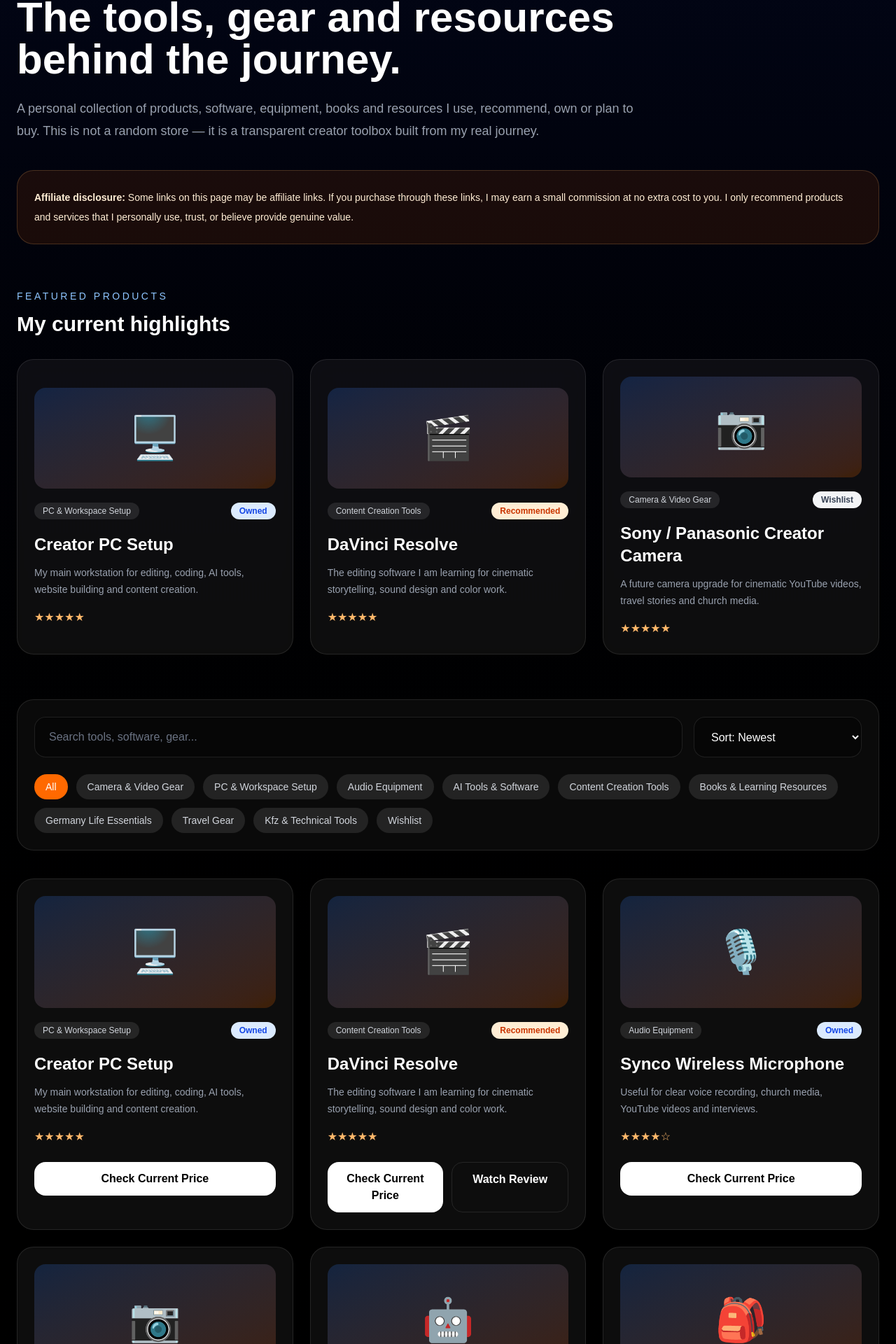
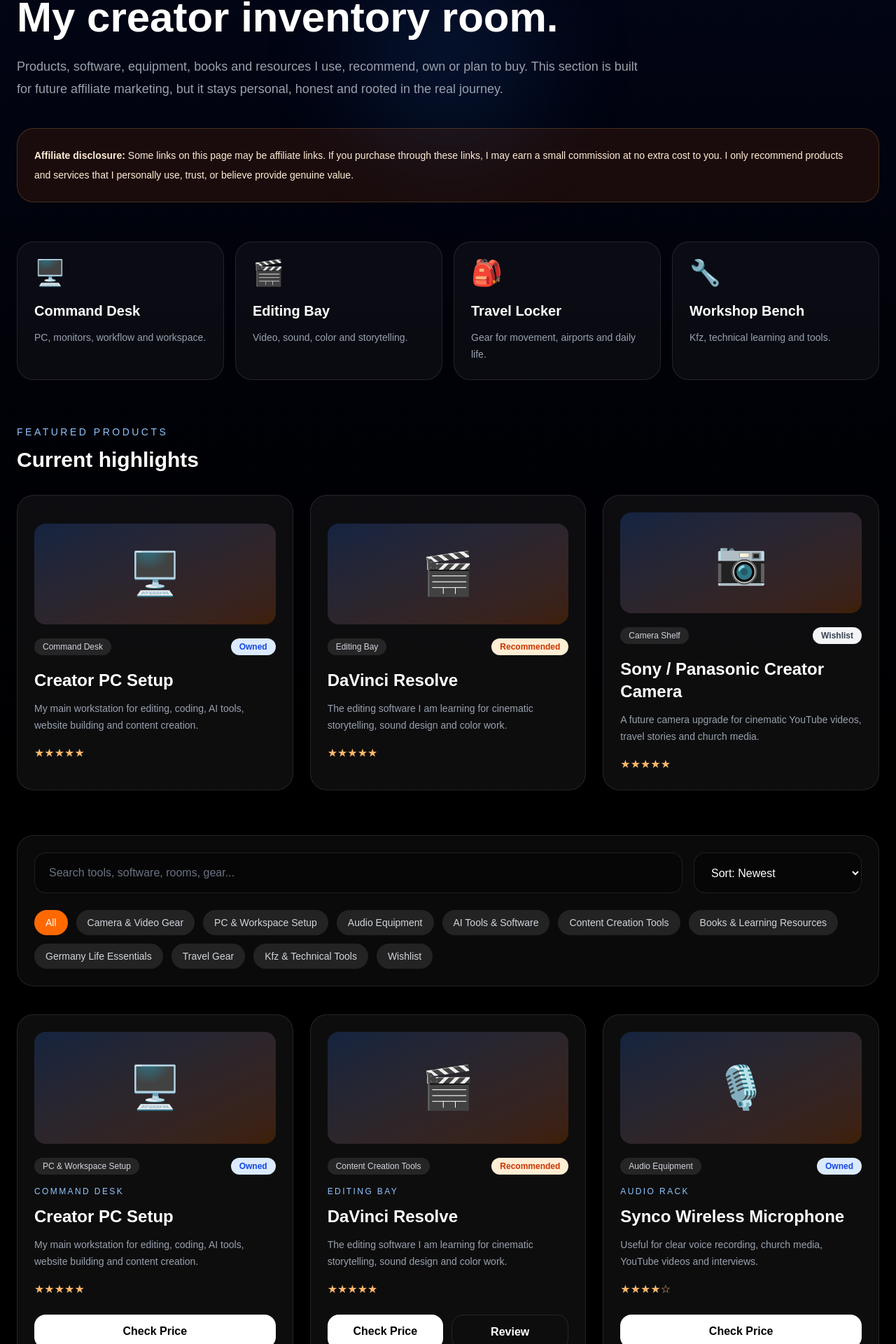
Before and after one commit to deincaptainmar/marvel-lab, a Next.js app: page / in a window 1280 px wide. Shown: the part 4042-5962 px from the top of the page at 70% size. Built offline with nearby package versions, Linux system fonts and the light colour scheme.

Commit message:
Upgrade maze reveal and toolbox inventory experience

```diff
--- a/src/components/ToolboxSection.tsx
+++ b/src/components/ToolboxSection.tsx
@@ -1,6 +1,7 @@
 "use client";
 
 import { useMemo, useState } from "react";
+import Reveal from "@/components/Reveal";
 
 type ProductStatus = "Owned" | "Recommended" | "Wishlist";
 
@@ -17,6 +18,7 @@
   youtubeUrl?: string;
   featured?: boolean;
   dateAdded: string;
+  room: string;
 };
 
 const categories = [
@@ -48,6 +50,7 @@
     affiliateUrl: "#",
     featured: true,
     dateAdded: "2026-06-08",
+    room: "Command Desk",
   },
   {
     id: 2,
@@ -64,6 +67,7 @@
     youtubeUrl: "https://www.youtube.com/@marvel.marodza",
     featured: true,
     dateAdded: "2026-06-08",
+    room: "Editing Bay",
   },
   {
     id: 3,
@@ -78,6 +82,7 @@
     imageEmoji: "🎙️",
     affiliateUrl: "#",
     dateAdded: "2026-06-08",
+    room: "Audio Rack",
   },
   {
     id: 4,
@@ -93,6 +98,7 @@
     affiliateUrl: "#",
     featured: true,
     dateAdded: "2026-06-08",
+    room: "Camera Shelf",
   },
   {
     id: 5,
@@ -107,6 +113,7 @@
     imageEmoji: "🤖",
     affiliateUrl: "#",
     dateAdded: "2026-06-08",
+    room: "AI Console",
   },
   {
     id: 6,
@@ -121,6 +128,7 @@
     imageEmoji: "🎒",
     affiliateUrl: "#",
     dateAdded: "2026-06-08",
+    room: "Travel Locker",
   },
   {
     id: 7,
@@ -135,6 +143,7 @@
     imageEmoji: "📁",
     affiliateUrl: "#",
     dateAdded: "2026-06-08",
+    room: "Germany Drawer",
   },
   {
     id: 8,
@@ -149,6 +158,7 @@
     imageEmoji: "🔧",
     affiliateUrl: "#",
     dateAdded: "2026-06-08",
+    room: "Workshop Bench",
   },
 ];
 
@@ -175,10 +185,13 @@
         product.category === selectedCategory ||
         (selectedCategory === "Wishlist" && product.status === "Wishlist");
 
+      const searchValue = search.toLowerCase();
+
       const matchesSearch =
-        product.name.toLowerCase().includes(search.toLowerCase()) ||
-        product.category.toLowerCase().includes(search.toLowerCase()) ||
-        product.review.toLowerCase().includes(search.toLowerCase());
+        product.name.toLowerCase().includes(searchValue) ||
+        product.category.toLowerCase().includes(searchValue) ||
+        product.review.toLowerCase().includes(searchValue) ||
+        product.room.toLowerCase().includes(searchValue);
 
       return matchesCategory && matchesSearch;
     });
@@ -214,62 +227,84 @@
   return (
     <section
       id="toolbox"
-      className="relative z-10 scroll-mt-24 bg-gradient-to-b from-slate-950 via-black to-slate-950 px-6 py-28 text-white light:from-orange-50 light:via-white light:to-blue-50 light:text-black"
+      className="relative z-10 scroll-mt-24 overflow-hidden bg-gradient-to-b from-slate-950 via-black to-slate-950 px-6 py-28 text-white light:from-orange-50 light:via-white light:to-blue-50 light:text-black"
     >
-      <div className="mx-auto max-w-7xl">
+      <div className="absolute left-1/2 top-24 h-72 w-72 -translate-x-1/2 rounded-full bg-blue-500/10 blur-3xl" />
+      <div className="absolute bottom-24 right-10 h-72 w-72 rounded-full bg-orange-500/10 blur-3xl" />
+
+      <div className="relative mx-auto max-w-7xl">
+        <Reveal direction="up">
           <div className="max-w-4xl">
             <p className="text-sm uppercase tracking-[0.35em] text-orange-300 light:text-orange-600">
               Marvel&apos;s Toolbox
             </p>
 
             <h2 className="mt-4 text-4xl font-extrabold md:text-6xl">
-            The tools, gear and resources behind the journey.
+              My creator inventory room.
             </h2>
 
             <p className="mt-6 text-lg leading-8 text-gray-400 light:text-gray-600">
-            A personal collection of products, software, equipment, books and
-            resources I use, recommend, own or plan to buy. This is not a random
-            store — it is a transparent creator toolbox built from my real
-            journey.
+              Products, software, equipment, books and resources I use,
+              recommend, own or plan to buy. This section is built for future
+              affiliate marketing, but it stays personal, honest and rooted in
+              the real journey.
             </p>
           </div>
+        </Reveal>
 
-        {/* Affiliate disclosure */}
+        <Reveal delay={0.08}>
           <div className="mt-10 rounded-3xl border border-orange-300/20 bg-orange-500/10 p-6 text-sm leading-7 text-orange-100 light:border-orange-200 light:bg-orange-50 light:text-orange-900">
-          <strong>Affiliate disclosure:</strong> Some links on this page may be
-          affiliate links. If you purchase through these links, I may earn a
-          small commission at no extra cost to you. I only recommend products
-          and services that I personally use, trust, or believe provide genuine
-          value.
+            <strong>Affiliate disclosure:</strong> Some links on this page may
+            be affiliate links. If you purchase through these links, I may earn
+            a small commission at no extra cost to you. I only recommend
+            products and services that I personally use, trust, or believe
+            provide genuine value.
+          </div>
+        </Reveal>
+
+        {/* Inventory rooms */}
+        <div className="mt-14 grid gap-4 sm:grid-cols-2 lg:grid-cols-4">
+          {[
+            ["Command Desk", "PC, monitors, workflow and workspace.", "🖥️"],
+            ["Editing Bay", "Video, sound, color and storytelling.", "🎬"],
+            ["Travel Locker", "Gear for movement, airports and daily life.", "🎒"],
+            ["Workshop Bench", "Kfz, technical learning and tools.", "🔧"],
+          ].map(([title, text, icon], index) => (
+            <Reveal key={title} delay={index * 0.06} direction="scale">
+              <div className="h-full rounded-3xl border border-white/10 bg-white/[0.04] p-6 backdrop-blur-md transition hover:-translate-y-2 hover:bg-white/[0.08] light:border-black/10 light:bg-white light:shadow-sm">
+                <p className="text-4xl">{icon}</p>
+                <h3 className="mt-5 text-xl font-bold">{title}</h3>
+                <p className="mt-3 text-sm leading-6 text-gray-400 light:text-gray-600">
+                  {text}
+                </p>
+              </div>
+            </Reveal>
+          ))}
         </div>
 
         {/* Featured products */}
         <div className="mt-16">
-          <div className="flex flex-col justify-between gap-4 md:flex-row md:items-end">
-            <div>
+          <Reveal>
             <p className="text-sm uppercase tracking-[0.25em] text-blue-300 light:text-blue-600">
               Featured Products
             </p>
-              <h3 className="mt-3 text-3xl font-bold">
-                My current highlights
-              </h3>
-            </div>
-          </div>
+            <h3 className="mt-3 text-3xl font-bold">Current highlights</h3>
+          </Reveal>
 
           <div className="mt-8 grid gap-6 md:grid-cols-3">
-            {featuredProducts.map((product) => (
+            {featuredProducts.map((product, index) => (
+              <Reveal key={product.id} delay={index * 0.08} direction="scale">
                 <button
-                key={product.id}
                   onClick={() => setSelectedProduct(product)}
-                className="rounded-3xl border border-white/10 bg-white/[0.05] p-6 text-left backdrop-blur-md transition hover:-translate-y-1 hover:bg-white/[0.08] light:border-black/10 light:bg-white light:shadow-sm light:hover:bg-blue-50"
+                  className="group h-full w-full rounded-3xl border border-white/10 bg-white/[0.05] p-6 text-left backdrop-blur-md transition hover:-translate-y-2 hover:bg-white/[0.08] light:border-black/10 light:bg-white light:shadow-sm light:hover:bg-blue-50"
                 >
-                <div className="flex h-36 items-center justify-center rounded-2xl bg-gradient-to-br from-blue-500/20 to-orange-500/20 text-6xl">
+                  <div className="flex h-36 items-center justify-center rounded-2xl bg-gradient-to-br from-blue-500/20 to-orange-500/20 text-6xl transition group-hover:scale-[1.03]">
                     {product.imageEmoji}
                   </div>
 
-                <div className="mt-5 flex items-center justify-between gap-3">
+                  <div className="mt-5 flex flex-wrap items-center justify-between gap-3">
                     <span className="rounded-full bg-white/10 px-3 py-1 text-xs text-gray-300 light:bg-gray-100 light:text-gray-700">
-                    {product.category}
+                      {product.room}
                     </span>
 
                     <span
@@ -291,16 +326,18 @@
                     {stars(product.rating)}
                   </p>
                 </button>
+              </Reveal>
             ))}
           </div>
         </div>
 
         {/* Filters */}
+        <Reveal>
           <div className="mt-16 rounded-3xl border border-white/10 bg-white/[0.04] p-6 backdrop-blur-md light:border-black/10 light:bg-white light:shadow-sm">
             <div className="grid gap-4 lg:grid-cols-[1fr_240px]">
               <input
                 type="text"
-              placeholder="Search tools, software, gear..."
+                placeholder="Search tools, software, rooms, gear..."
                 value={search}
                 onChange={(event) => setSearch(event.target.value)}
                 className="rounded-2xl border border-white/10 bg-black/40 px-5 py-4 text-white outline-none transition placeholder:text-gray-500 focus:border-orange-300 light:border-gray-200 light:bg-white light:text-black"
@@ -334,23 +371,22 @@
               ))}
             </div>
           </div>
+        </Reveal>
 
         {/* Product grid */}
         <div className="mt-10 grid gap-6 sm:grid-cols-2 lg:grid-cols-3">
-          {filteredProducts.map((product) => (
-            <div
-              key={product.id}
-              className="rounded-3xl border border-white/10 bg-white/[0.05] p-6 backdrop-blur-md transition hover:-translate-y-1 hover:bg-white/[0.08] light:border-black/10 light:bg-white light:shadow-sm light:hover:bg-orange-50"
-            >
+          {filteredProducts.map((product, index) => (
+            <Reveal key={product.id} delay={(index % 6) * 0.04} direction="scale">
+              <div className="group h-full rounded-3xl border border-white/10 bg-white/[0.05] p-6 backdrop-blur-md transition hover:-translate-y-2 hover:bg-white/[0.08] light:border-black/10 light:bg-white light:shadow-sm light:hover:bg-orange-50">
                 <button
                   onClick={() => setSelectedProduct(product)}
                   className="w-full text-left"
                 >
-                <div className="flex h-40 items-center justify-center rounded-2xl bg-gradient-to-br from-blue-500/20 to-orange-500/20 text-6xl">
+                  <div className="flex h-40 items-center justify-center rounded-2xl bg-gradient-to-br from-blue-500/20 to-orange-500/20 text-6xl transition group-hover:scale-[1.02]">
                     {product.imageEmoji}
                   </div>
 
-                <div className="mt-5 flex items-center justify-between gap-3">
+                  <div className="mt-5 flex flex-wrap items-center justify-between gap-3">
                     <span className="rounded-full bg-white/10 px-3 py-1 text-xs text-gray-300 light:bg-gray-100 light:text-gray-700">
                       {product.category}
                     </span>
@@ -364,7 +400,11 @@
                     </span>
                   </div>
 
-                <h3 className="mt-5 text-2xl font-bold">{product.name}</h3>
+                  <p className="mt-4 text-xs uppercase tracking-[0.2em] text-blue-300 light:text-blue-600">
+                    {product.room}
+                  </p>
+
+                  <h3 className="mt-3 text-2xl font-bold">{product.name}</h3>
 
                   <p className="mt-3 text-sm leading-6 text-gray-400 light:text-gray-600">
                     {product.review}
@@ -382,7 +422,7 @@
                     rel="noopener noreferrer"
                     className="flex-1 rounded-2xl bg-white px-5 py-3 text-center font-semibold text-black transition hover:scale-105 light:bg-black light:text-white"
                   >
-                  Check Current Price
+                    Check Price
                   </a>
 
                   {product.youtubeUrl && (
@@ -392,11 +432,12 @@
                       rel="noopener noreferrer"
                       className="flex-1 rounded-2xl border border-white/10 px-5 py-3 text-center font-semibold text-white transition hover:bg-white/10 light:border-black/10 light:text-black light:hover:bg-blue-50"
                     >
-                    Watch Review
+                      Review
                     </a>
                   )}
                 </div>
               </div>
+            </Reveal>
           ))}
         </div>
 
@@ -418,21 +459,21 @@
               "The software, AI tools and creative systems I use to build Marvel’s Space and WildTwist Studios.",
               "🧰",
             ],
-          ].map(([title, text, icon]) => (
-            <div
-              key={title}
-              className="rounded-3xl border border-white/10 bg-white/[0.04] p-6 backdrop-blur-md light:border-black/10 light:bg-white light:shadow-sm"
-            >
+          ].map(([title, text, icon], index) => (
+            <Reveal key={title} delay={index * 0.08} direction="up">
+              <div className="h-full rounded-3xl border border-white/10 bg-white/[0.04] p-6 backdrop-blur-md transition hover:-translate-y-2 light:border-black/10 light:bg-white light:shadow-sm">
                 <p className="text-4xl">{icon}</p>
                 <h3 className="mt-5 text-2xl font-bold">{title}</h3>
                 <p className="mt-3 text-sm leading-6 text-gray-400 light:text-gray-600">
                   {text}
                 </p>
               </div>
+            </Reveal>
           ))}
         </div>
 
         {/* Newsletter CTA */}
+        <Reveal>
           <div className="mt-16 rounded-3xl bg-gradient-to-r from-blue-600 to-orange-500 p-8 text-white md:p-10">
             <div className="grid gap-6 md:grid-cols-[1fr_360px] md:items-center">
               <div>
@@ -461,6 +502,7 @@
               </form>
             </div>
           </div>
+        </Reveal>
       </div>
 
       {/* Product detail modal */}
@@ -470,7 +512,7 @@
             <div className="flex items-start justify-between gap-6">
               <div>
                 <p className="text-sm text-orange-300 light:text-orange-600">
-                  {selectedProduct.category}
+                  {selectedProduct.room}
                 </p>
                 <h3 className="mt-2 text-3xl font-bold">
                   {selectedProduct.name}
@@ -500,6 +542,10 @@
 
               <span className="rounded-full bg-white/10 px-3 py-1 text-xs light:bg-gray-100">
                 {stars(selectedProduct.rating)}
+              </span>
+
+              <span className="rounded-full bg-white/10 px-3 py-1 text-xs light:bg-gray-100">
+                {selectedProduct.category}
               </span>
             </div>
 
```
Lines whose indentation alone changed are shown as unchanged.
